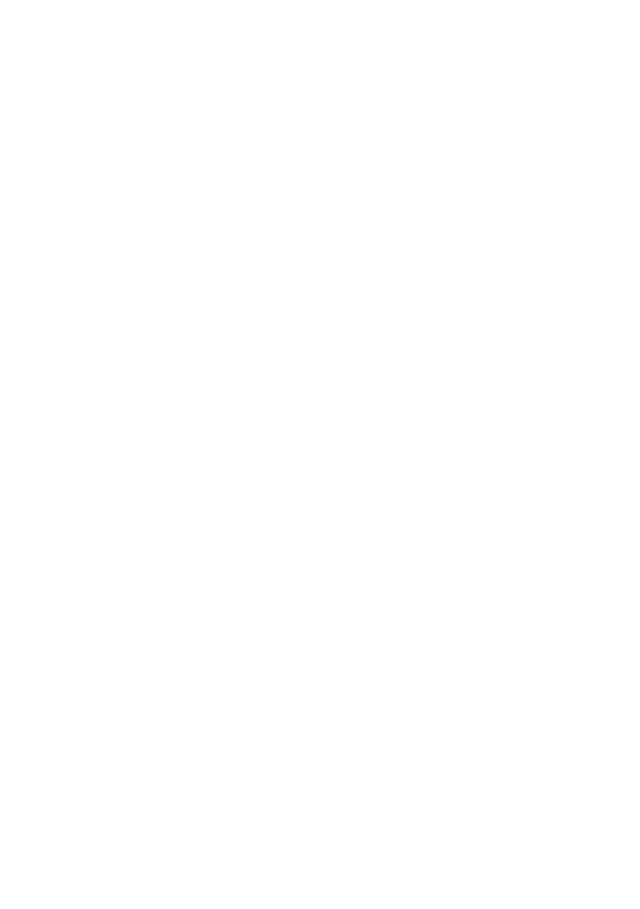
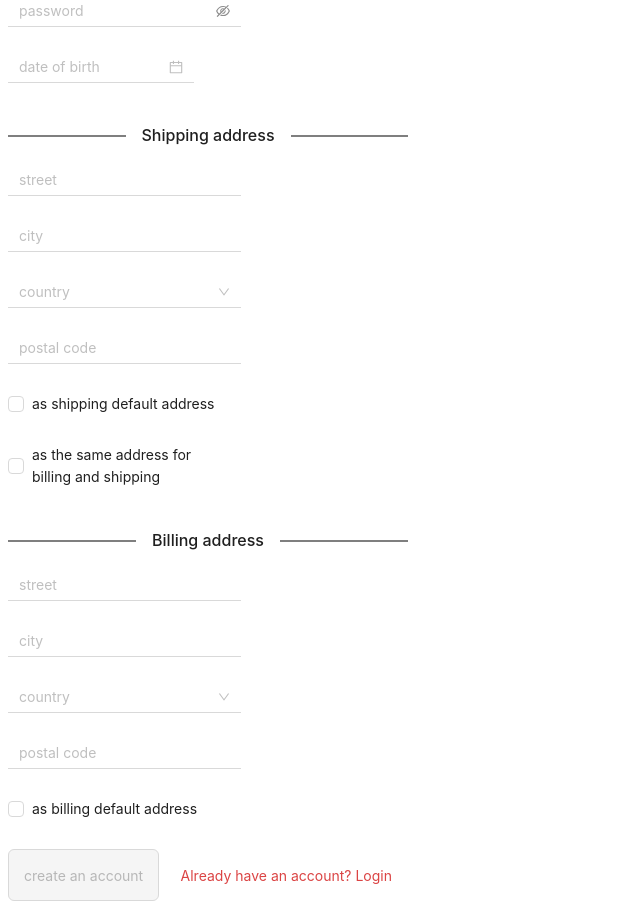
Before and after one commit to dmalashev/eCommerce-Application, a React (Vite) app in the folder eCommerce-Application/: page /registration in a window 1280 px wide. Shown: the part 280-1189 px from the top of the page, without its empty margins (0-640 px from the left). Before the commit the page ends 800 px from the top, so only its background shows below. Built offline with nearby package versions, Linux system fonts and the light colour scheme.

Commit message:
feat: add form interface

```diff
--- a/eCommerce-Application/src/components/registration-form/RegistrationForm.tsx
+++ b/eCommerce-Application/src/components/registration-form/RegistrationForm.tsx
@@ -1 +1,170 @@
-export const RegistrationForm = () => {};
+import {
+  Button,
+  Checkbox,
+  CheckboxProps,
+  DatePicker,
+  DatePickerProps,
+  Divider,
+  Flex,
+  Form,
+  Input,
+  Select,
+  Typography,
+} from 'antd';
+import { EyeInvisibleOutlined, EyeTwoTone } from '@ant-design/icons';
+import React from 'react';
+import { countries } from '../../utils/countries';
+import { SubmitButton } from '../submit-button/SubmitButton';
+
+const { Title } = Typography;
+
+const formItemLayout = {
+  labelCol: {
+    xs: { span: 24 },
+    sm: { span: 6 },
+  },
+  wrapperCol: {
+    xs: { span: 24 },
+    sm: { span: 14 },
+  },
+};
+
+const onChange: DatePickerProps['onChange'] = (date, dateString) => {
+  console.log(date, dateString);
+};
+
+const onChangeDefaultShippingAddress: CheckboxProps['onChange'] = (event) => {
+  console.log(`checked = ${event.target.checked}`);
+};
+
+const onChangeDefaultBillingAddress: CheckboxProps['onChange'] = (event) => {
+  console.log(`checked = ${event.target.checked}`);
+};
+
+export const RegistrationForm = () => {
+  const [form] = Form.useForm();
+  const [isVisibleBillingAddress, setVisibleBillingAddress] = React.useState(true);
+
+  const onChangeDefaultShippingAndBillingAddress: CheckboxProps['onChange'] = (event) => {
+    console.log(`checked = ${event.target.checked}`);
+    setVisibleBillingAddress(!event.target.checked);
+  };
+
+  return (
+    <>
+      <div className="form-container">
+        <Title level={3}>Create an account</Title>
+        <Form
+          {...formItemLayout}
+          form={form}
+          style={{ maxWidth: 400, display: 'flex', flexDirection: 'column' }}
+          initialValues={{ variant: 'filled' }}
+        >
+          <Form.Item name="name" rules={[{ required: true, message: 'Please, type your first name' }]}>
+            <Input className="form-item" variant="underlined" placeholder="first name" />
+          </Form.Item>
+
+          <Form.Item name="last-name" rules={[{ required: true, message: 'Please, type your last name' }]}>
+            <Input className="form-item" variant="underlined" placeholder="last name" />
+          </Form.Item>
+
+          <Form.Item name="email" rules={[{ required: true, message: 'Please, type your email address' }]}>
+            <Input className="form-item" variant="underlined" placeholder="email" />
+          </Form.Item>
+
+          <Form.Item name="password" rules={[{ required: true, message: 'Please, type password' }]}>
+            <Input.Password
+              className="form-item"
+              variant="underlined"
+              placeholder="password"
+              iconRender={(visible) => (visible ? <EyeTwoTone /> : <EyeInvisibleOutlined />)}
+            />
+          </Form.Item>
+
+          <Form.Item name="date" rules={[{ required: true, message: 'Please, select date' }]}>
+            <DatePicker className="form-item" placeholder="date of birth" onChange={onChange} variant="underlined" />
+          </Form.Item>
+
+          <Divider className="form-item" style={{ borderColor: '#000' }}>
+            Shipping address
+          </Divider>
+
+          <Form.Item name="shipping-street" rules={[{ required: true, message: 'Please, type  street' }]}>
+            <Input className="form-item_address" variant="underlined" placeholder="street" />
+          </Form.Item>
+
+          <Form.Item name="shipping-city" rules={[{ required: true, message: 'Please, type city' }]}>
+            <Input className="form-item_address" variant="underlined" placeholder="city" />
+          </Form.Item>
+
+          <Form.Item name="shipping-country" rules={[{ required: true, message: 'Please, type  country' }]}>
+            <Select className="form-item_address" variant="underlined" placeholder="country">
+              {countries.map((country, index) => (
+                <Select.Option key={index} value={country}>
+                  {country}
+                </Select.Option>
+              ))}
+            </Select>
+          </Form.Item>
+
+          <Form.Item name="shipping-postalcode" rules={[{ required: true, message: 'Please, type  postal code' }]}>
+            <Input className="form-item_address" variant="underlined" placeholder="postal code" />
+          </Form.Item>
+
+          <Form.Item name="default-shipping-address-checker">
+            <Checkbox className="form-item_checker" onChange={onChangeDefaultShippingAddress}>
+              as shipping default address
+            </Checkbox>
+          </Form.Item>
+          <Form.Item name="default-shipping-billing-address-checker">
+            <Checkbox className="form-item_checker" onChange={onChangeDefaultShippingAndBillingAddress}>
+              as the same address for billing and shipping
+            </Checkbox>
+          </Form.Item>
+
+          {isVisibleBillingAddress && (
+            <Flex vertical>
+              <Divider className="form-item" style={{ borderColor: '#000' }}>
+                Billing address
+              </Divider>
+              <Form.Item name="billing-street" rules={[{ required: true, message: 'Please, type  street' }]}>
+                <Input className="form-item_address" variant="underlined" placeholder="street" />
+              </Form.Item>
+
+              <Form.Item name="billing-city" rules={[{ required: true, message: 'Please, type city' }]}>
+                <Input className="form-item_address" variant="underlined" placeholder="city" />
+              </Form.Item>
+
+              <Form.Item name="billing-country" rules={[{ required: true, message: 'Please, type  country' }]}>
+                <Select className="form-item_address" variant="underlined" placeholder="country">
+                  {countries.map((country, index) => (
+                    <Select.Option key={index} value={country}>
+                      {country}
+                    </Select.Option>
+                  ))}
+                </Select>
+              </Form.Item>
+
+              <Form.Item name="billing-postalcode" rules={[{ required: true, message: 'Please, type  postal code' }]}>
+                <Input className="form-item_address" variant="underlined" placeholder="postal code" />
+              </Form.Item>
+
+              <Form.Item name="default-billing-address-checker">
+                <Checkbox className="form-item_checker" onChange={onChangeDefaultBillingAddress}>
+                  as billing default address
+                </Checkbox>
+              </Form.Item>
+            </Flex>
+          )}
+
+          <Flex className="btn-container" style={{ alignItems: 'center', justifyContent: 'space-between' }}>
+            <SubmitButton form={form}>create an account</SubmitButton>
+            <Button color="default" style={{ color: '#DB4444' }} variant="link">
+              Already have an account? Login
+            </Button>
+          </Flex>
+        </Form>
+      </div>
+    </>
+  );
+};
--- a/eCommerce-Application/src/pages/registration/Registration.tsx
+++ b/eCommerce-Application/src/pages/registration/Registration.tsx
@@ -1,3 +1,5 @@
+import { RegistrationForm } from '../../components/registration-form/RegistrationForm';
+
 export default function Registration() {
-  return <div>Registration page</div>;
+  return <RegistrationForm />;
 }
```
